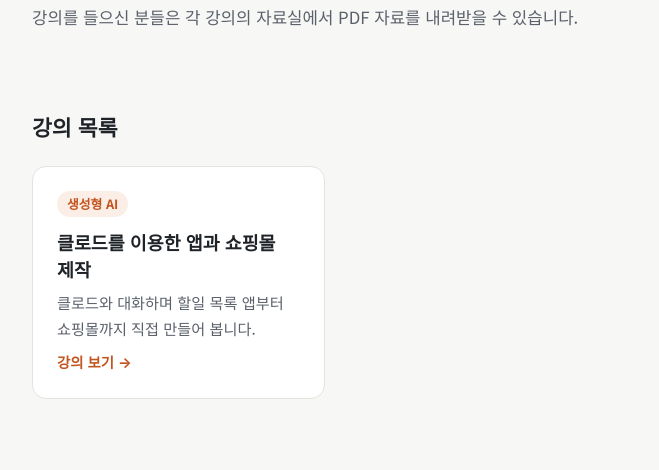
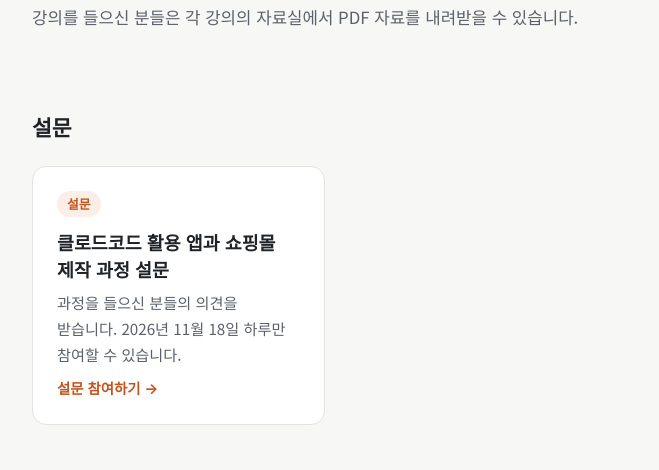
Before and after one commit to aifrn/aifrn.github.io, a plain HTML site: page index.html in a window 1280 px wide. Shown: the part 296-766 px from the top of the page, without its empty margins (148-807 px from the left). Drawn offline with Linux system fonts and the light colour scheme.

Commit message:
초기화면에 기간 한정 설문 링크 추가
- "클로드코드 활용 앱과 쇼핑몰 제작 과정 설문" 카드 추가
- 2026-11-18 하루(한국 시간)만 보이도록 data-show-from/until 표시 기능 추가

Co-Authored-By: Claude Opus 5.5 <noreply@anthropic.com>

```diff
--- a/css/style.css
+++ b/css/style.css
@@ -355,3 +355,9 @@ img {
     padding: 14px 18px;
   }
 }
+
+/* ---------- 기간 한정 표시 ---------- */
+/* hidden 속성이 붙은 요소는 다른 display 규칙보다 우선해서 숨깁니다. */
+[hidden] {
+  display: none !important;
+}
--- a/index.html
+++ b/index.html
@@ -27,6 +27,22 @@
         <div class="hero_desc">
           <p>생성형 AI를 비롯한 AI 기술을 실제로 활용하는 방법을 강의하고, 그 강의자료와 내용을 이곳에 남깁니다.</p>
           <p>강의를 들으신 분들은 각 강의의 자료실에서 PDF 자료를 내려받을 수 있습니다.</p>
+        </div>
+      </div>
+    </section>
+
+    <!-- 설문 (기간 한정 표시) -->
+    <!-- data-show-from ~ data-show-until 사이(한국 시간)에만 js/main.js 가 보여 줍니다. JS가 없으면 계속 숨겨집니다. -->
+    <section class="section" id="survey" data-show-from="2026-11-18T00:00:00+09:00" data-show-until="2026-11-19T00:00:00+09:00" hidden>
+      <div class="container">
+        <h2 class="section_title">설문</h2>
+        <div class="lecture_grid">
+          <a class="lecture_card" href="https://docs.google.com/forms/d/e/1FAIpQLSc1wmwtKdI89X2MZ-xWW-qfqkedGyX1b3Uw11xq_rxakvg5FQ/viewform?usp=sharing&amp;ouid=112498767910907124718" target="_blank">
+            <span class="lecture_tag">설문</span>
+            <h3 class="lecture_title">클로드코드 활용 앱과 쇼핑몰 제작 과정 설문</h3>
+            <p class="lecture_desc">과정을 들으신 분들의 의견을 받습니다. 2026년 11월 18일 하루만 참여할 수 있습니다.</p>
+            <span class="lecture_more">설문 참여하기 →</span>
+          </a>
         </div>
       </div>
     </section>
--- a/js/main.js
+++ b/js/main.js
@@ -20,7 +20,20 @@ function secure_blank_links() {
   });
 }
 
+// data-show-from ~ data-show-until 기간에만 요소를 보여 줍니다.
+// 시각은 "2026-11-18T00:00:00+09:00"처럼 시간대까지 적어야 방문자 위치와 상관없이 한국 시간 기준으로 동작합니다.
+function show_timed_items() {
+  const timed_items = document.querySelectorAll("[data-show-from], [data-show-until]");
+  const now_ms = Date.now();
+  timed_items.forEach(function (item_el) {
+    const from_ms = item_el.dataset.showFrom ? Date.parse(item_el.dataset.showFrom) : -Infinity;
+    const until_ms = item_el.dataset.showUntil ? Date.parse(item_el.dataset.showUntil) : Infinity;
+    item_el.hidden = !(now_ms >= from_ms && now_ms < until_ms);
+  });
+}
+
 document.addEventListener("DOMContentLoaded", function () {
   set_footer_year();
   secure_blank_links();
+  show_timed_items();
 });
```
